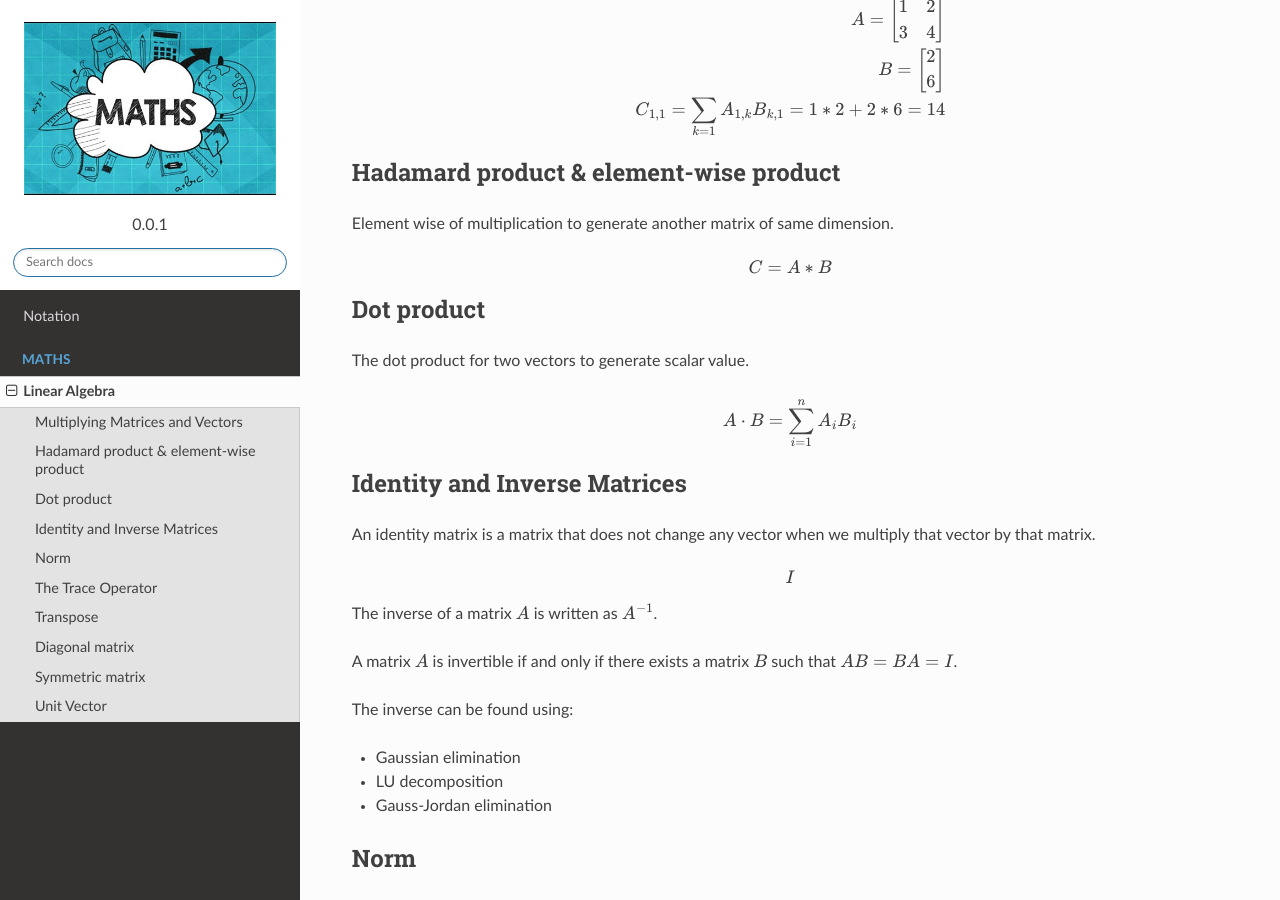
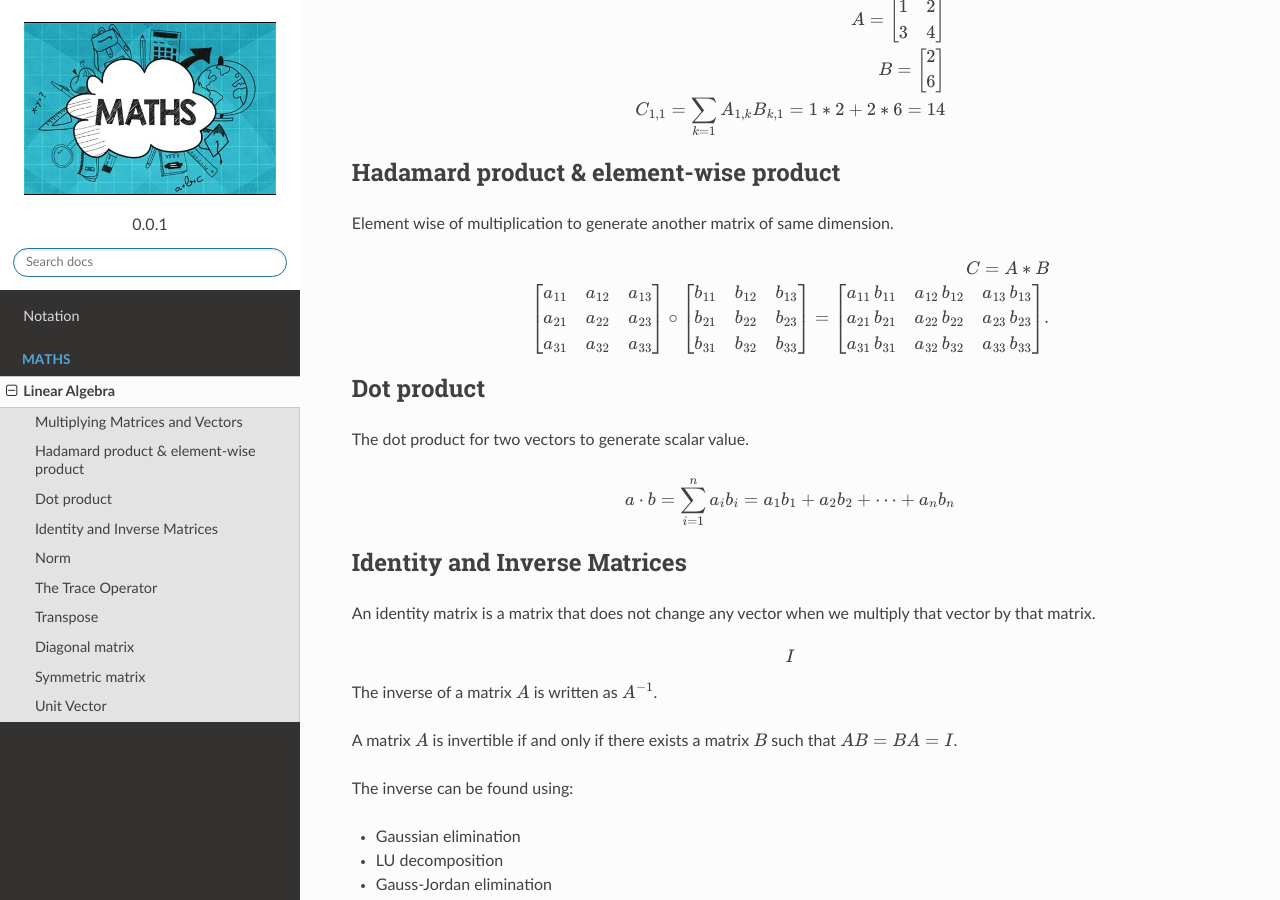
Before and after one commit to akkefa/ml-notes, a Sphinx documentation site: the page built from docs/linear_algebra.rst, in a window 1280 px wide and 900 px high, scrolled down 501 px. Built offline with Sphinx 7.4.7 and the Read the Docs theme 2.0.0, drawn with Linux system fonts in a browser that asks for light colours; some of the changed text lies outside the part shown.

Commit message:
[notation] new notation added.

```diff
--- a/docs/conf.py
+++ b/docs/conf.py
@@ -18,7 +18,7 @@
 # -- Project information -----------------------------------------------------
 
 project = 'ml_math'
-copyright = '2021, Ikram Ali'
+copyright = '2022, Ikram Ali'
 author = 'Ikram Ali'
 __version__ = "0.0.1"
 
--- a/docs/linear_algebra.rst
+++ b/docs/linear_algebra.rst
@@ -39,6 +39,20 @@ Element wise of multiplication to generate another matrix of same dimension.
 
     C = A * B
 
+    \begin{bmatrix}
+    a_{11} & a_{12} & a_{13}\\
+    a_{21} & a_{22} & a_{23}\\
+    a_{31} & a_{32} & a_{33}
+    \end{bmatrix} \circ \begin{bmatrix}
+    b_{11} & b_{12} & b_{13}\\
+    b_{21} & b_{22} & b_{23}\\
+    b_{31} & b_{32} & b_{33}
+    \end{bmatrix} = \begin{bmatrix}
+    a_{11}\, b_{11} & a_{12}\, b_{12} & a_{13}\, b_{13}\\
+    a_{21}\, b_{21} & a_{22}\, b_{22} & a_{23}\, b_{23}\\
+    a_{31}\, b_{31} & a_{32}\, b_{32} & a_{33}\, b_{33}
+    \end{bmatrix}.
+
 
 Dot product
 -----------
@@ -46,7 +60,7 @@ The dot product for two vectors to generate scalar value.
 
 .. math::
 
-  A \cdot B = \sum_{i=1}^n A_i B_i
+    a \cdot b=\sum_{i=1}^n {a}_i{b}_i={a}_1{b}_1+{a}_2{b}_2+\cdots+{a}_n{b}_n
 
 Identity and Inverse Matrices
 ------------------------------
```
